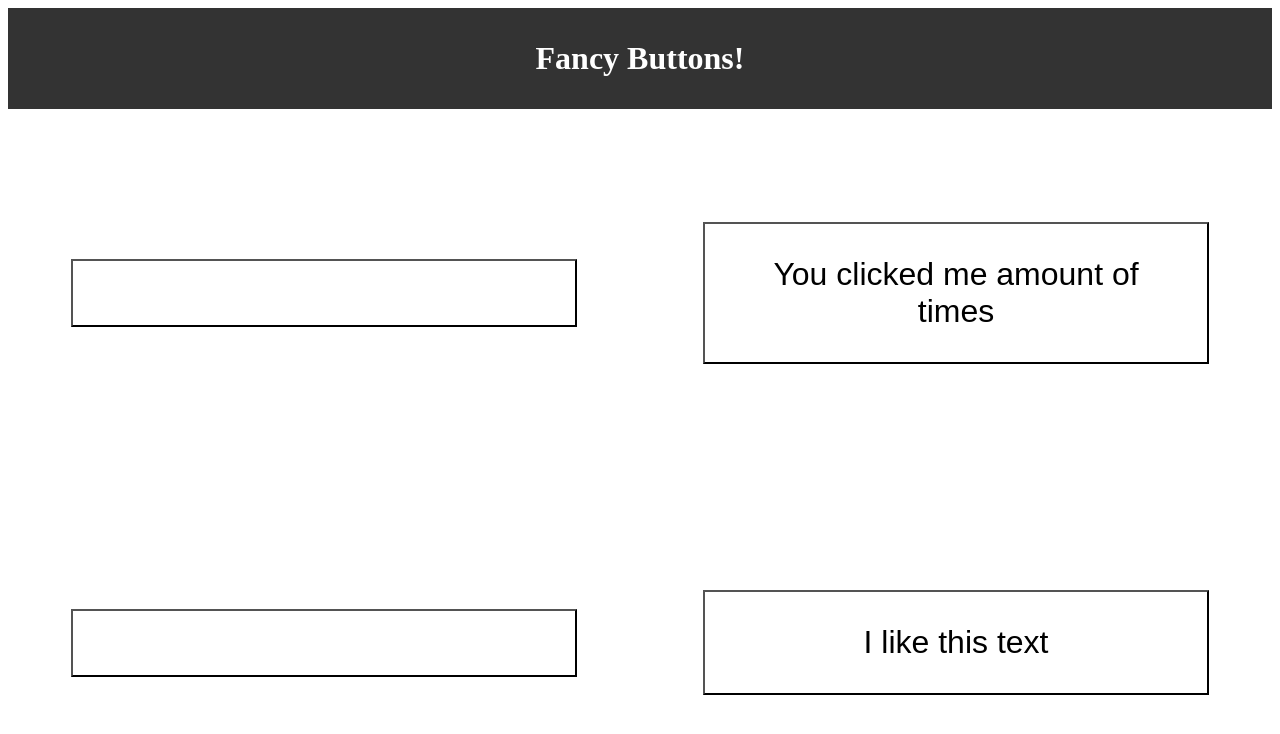
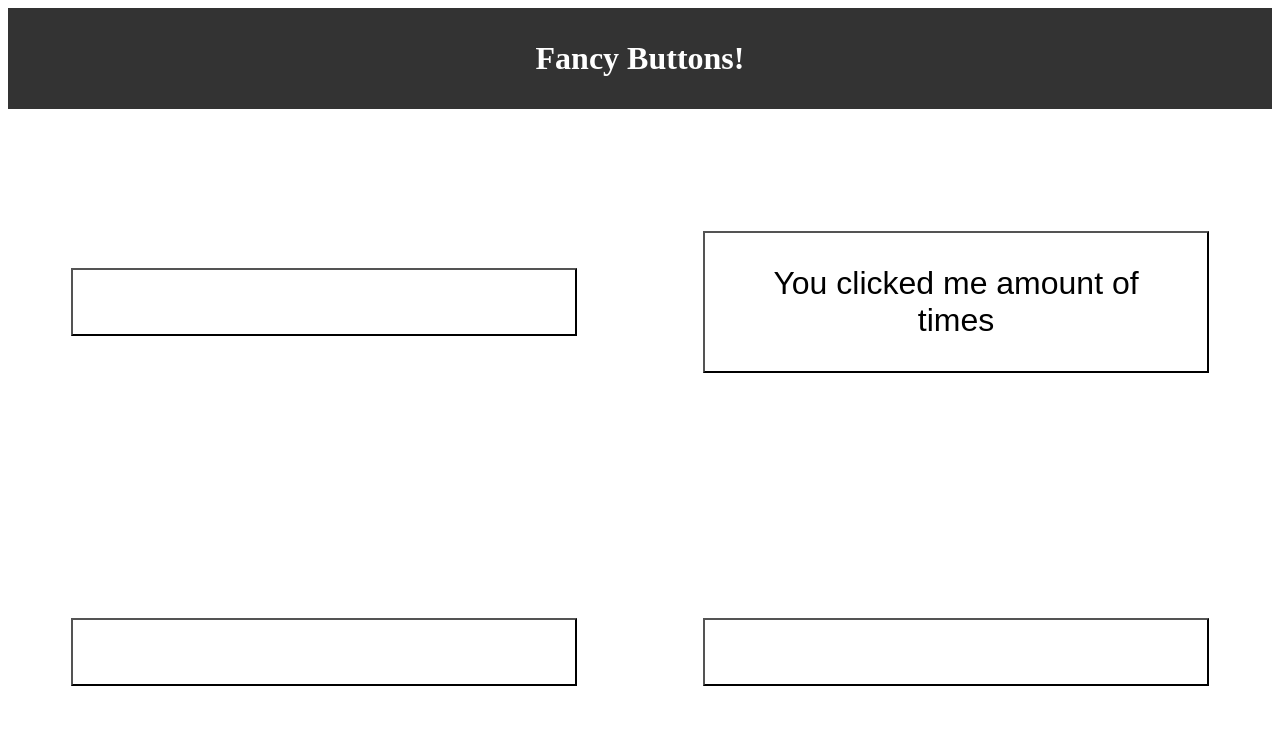
Before and after one commit to ryan-m-burns/fancy-buttons-revisited, a React (Create React App) app: page / in a window 1280 px wide. Shown: the top 734 px of the page. Built offline with nearby package versions, Linux system fonts and the light colour scheme.

Commit message:
replace hardcode with state

```diff
--- a/src/components/TextRepeaterButton.js
+++ b/src/components/TextRepeaterButton.js
@@ -3,11 +3,11 @@ import { useState } from "react";
 const TextRepeaterButton = (props) => {
   const [repetitions, setRepetitions] = useState();
 
-  return (
-    <button className="TextRepeaterButton">
-      <span>I like this text</span>
-    </button>
-  );
+  const textArray = [];
+  for (let i = 0; i < repetitions; i++) {
+    textArray.push(<span key={i}>I like this text</span>);
+  }
+  return <button className="TextRepeaterButton">{textArray}</button>;
 };
 
 export default TextRepeaterButton;
```
